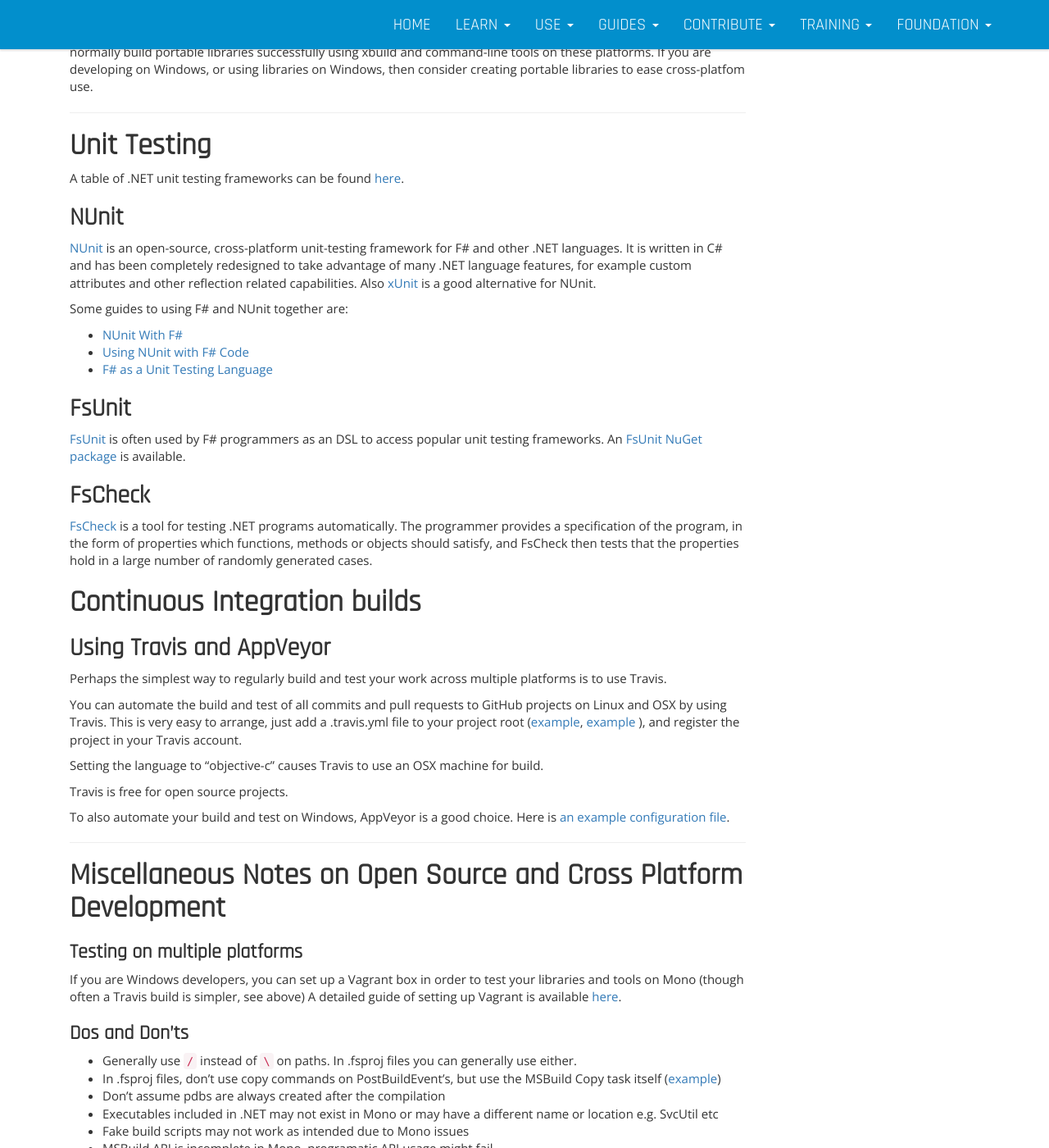
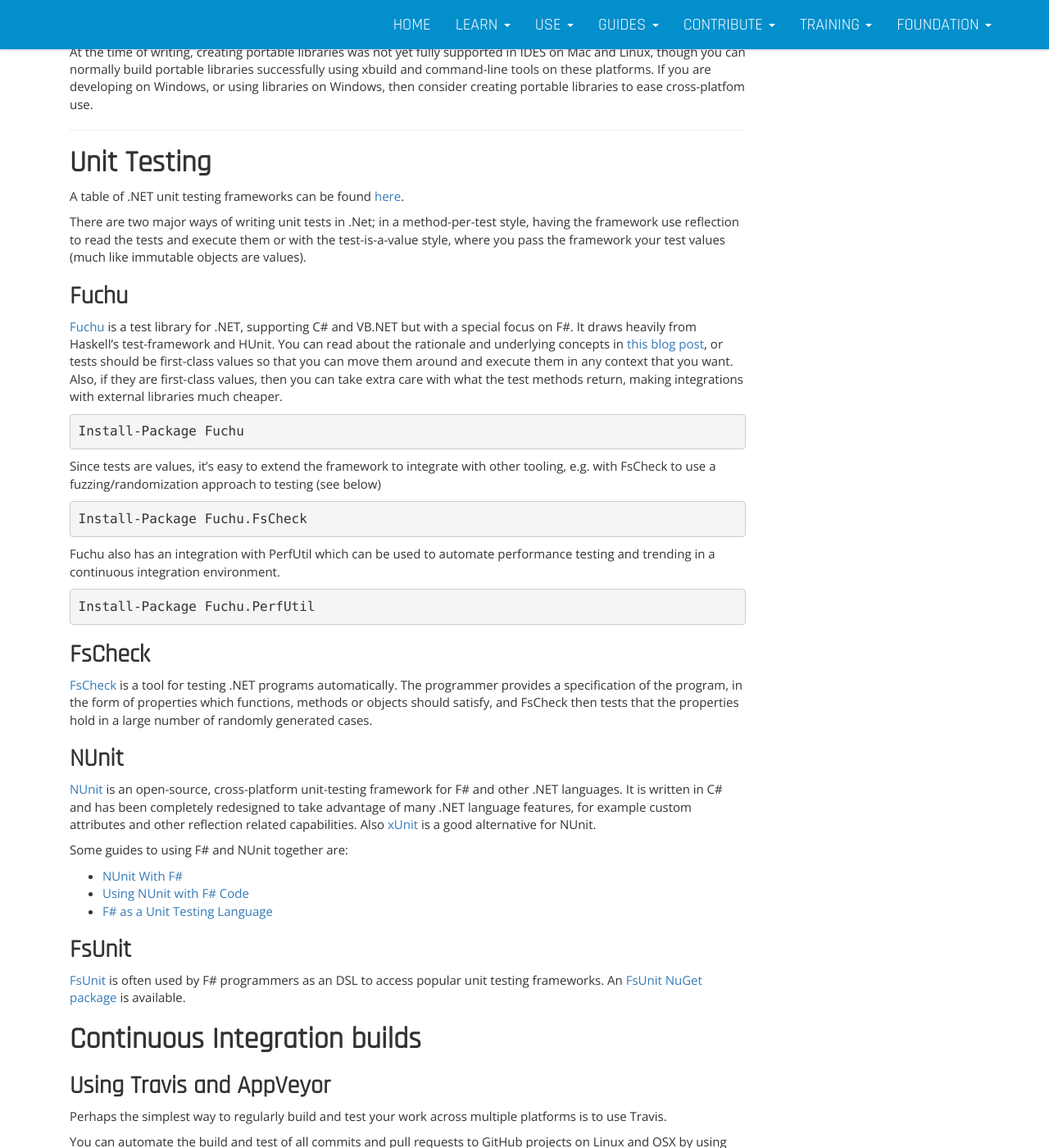
Before and after one commit to fsharp/fsharp.org, a Jekyll site: the page built from guides/mac-linux-cross-platform/index.md, in a window 1280 px wide and 1400 px high, scrolled down 6045 px. Shown: the whole window at 82% size. Built offline with Jekyll 4.4.1, drawn with Linux system fonts in a browser that asks for light colours; nearby versions of some CDN libraries.

Commit message:
Adding Fuchu to list of unit testing frameworks
Also,

 * Reordering FsCheck higher up, because it's such a powerful tool to use together with Fuchu

````diff
--- a/guides/mac-linux-cross-platform/index.md
+++ b/guides/mac-linux-cross-platform/index.md
@@ -277,6 +277,35 @@
 
 A table of .NET unit testing frameworks can be found [here](http://en.wikipedia.org/wiki/List_of_unit_testing_frameworks#.NET_programming_languages).
 
+There are two major ways of writing unit tests in .Net; in a method-per-test style, having the framework use reflection to read the tests and execute them or with the test-is-a-value style, where you pass the framework your test values (much like immutable objects are values).
+
+## Fuchu
+
+[Fuchu](https://github.com/mausch/Fuchu) is a test library for .NET, supporting C# and VB.NET but with a special focus on F#. It draws heavily from Haskell's test-framework and HUnit. You can read about the rationale and underlying concepts in [this blog post](http://bugsquash.blogspot.com/2012/06/fuchu-functional-test-library-for-net.html), or tests should be first-class values so that you can move them around and execute them in any context that you want. Also, if they are first-class values, then you can take extra care with what the test methods return, making integrations with external libraries much cheaper.
+
+```
+Install-Package Fuchu
+```
+
+Since tests are values, it's easy to extend the framework to integrate with other tooling, e.g. with FsCheck to use a fuzzing/randomization approach to testing (see below)
+
+```
+Install-Package Fuchu.FsCheck
+```
+
+Fuchu also has an integration with PerfUtil which can be used to automate performance testing and trending in a continuous integration environment.
+
+```
+Install-Package Fuchu.PerfUtil
+```
+
+## FsCheck
+
+[FsCheck](https://github.com/fsharp/FsCheck) is a tool for testing .NET programs automatically.
+The programmer provides a specification of the program,
+in the form of properties which functions, methods or objects should satisfy,
+and FsCheck then tests that the properties hold in a large number of randomly generated cases.
+
 ## NUnit
 
 [NUnit](http://nunit.org/) is an open-source, cross-platform unit-testing
````
Also changed, not shown: other parts of guides/mac-linux-cross-platform/index.md (+0 -8 lines).
